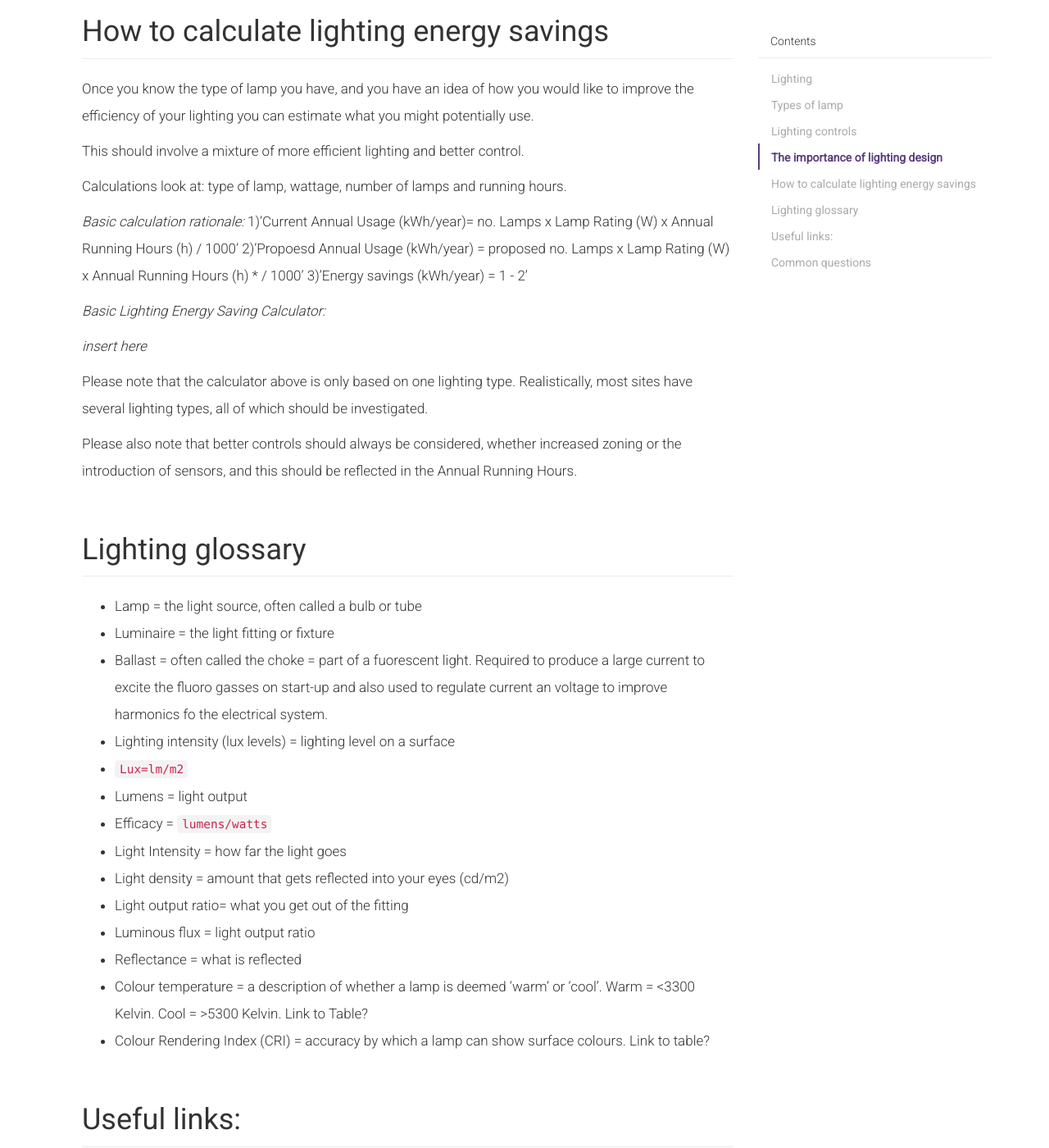
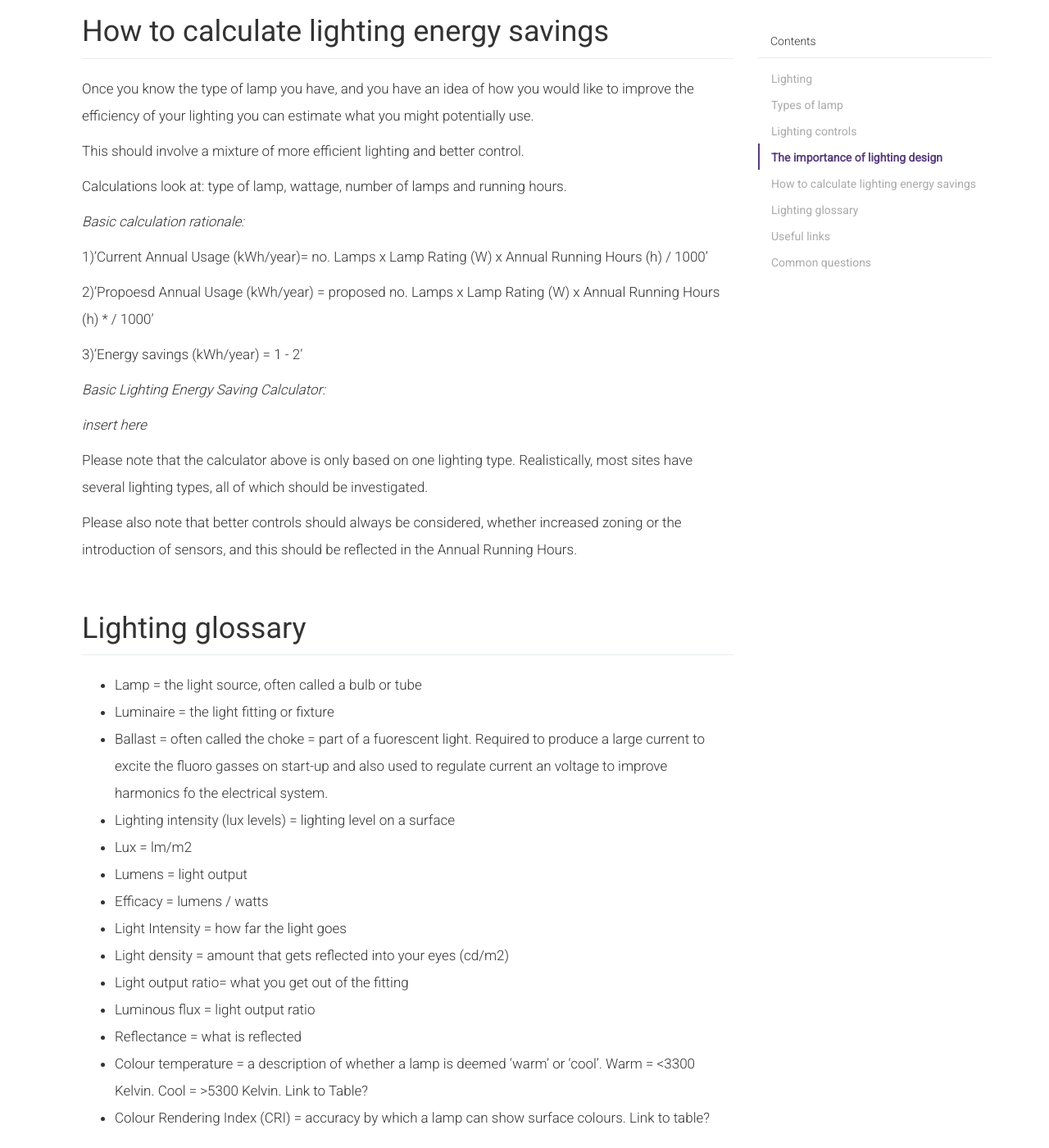
Before and after one commit to energyprinciples/energyprinciples.github.io, a Jekyll site: the page built from _efficiency/001-lighting.md, in a window 1280 px wide and 1400 px high, scrolled down 5698 px. Shown: the whole window at 82% size. Built offline with Jekyll 4.4.1, drawn with Linux system fonts in a browser that asks for light colours; nearby versions of some CDN libraries.

Commit message:
Update 001-lighting.md

```diff
--- a/_efficiency/001-lighting.md
+++ b/_efficiency/001-lighting.md
@@ -157,8 +157,11 @@ This should involve a mixture of more efficient lighting and better control.
 Calculations look at: type of lamp, wattage, number of lamps and running hours.
 
 *Basic calculation rationale:*
+
 1)'Current Annual Usage (kWh/year)= no. Lamps x Lamp Rating (W) x Annual Running Hours (h) / 1000'
+
 2)'Propoesd Annual Usage (kWh/year) = proposed no. Lamps x Lamp Rating (W) x Annual Running Hours (h) * / 1000'
+
 3)'Energy savings (kWh/year) = 1 - 2'
 
 *Basic Lighting Energy Saving Calculator:*
@@ -175,9 +178,9 @@ Please also note that better controls should always be considered, whether incre
 * Luminaire = the light fitting or fixture
 * Ballast = often called the choke = part of a fuorescent light. Required to produce a large current to excite the fluoro gasses on start-up and also used to regulate current an voltage to improve harmonics fo the electrical system.
 * Lighting intensity (lux levels) = lighting level on a surface
-*   `Lux=lm/m2`
+* Lux = lm/m2
 * Lumens = light output
-* Efficacy = `lumens/watts`
+* Efficacy = lumens / watts
 * Light Intensity = how far the light goes
 * Light density = amount that gets reflected into your eyes (cd/m2)
 * Light output ratio= what you get out of the fitting
@@ -187,7 +190,7 @@ Please also note that better controls should always be considered, whether incre
 * Colour Rendering Index (CRI) = accuracy by which a lamp can show surface colours. Link to table?
 
 
-# Useful links:
+# Useful links
 * http://www.edisontechcenter.org/
 
 
```
